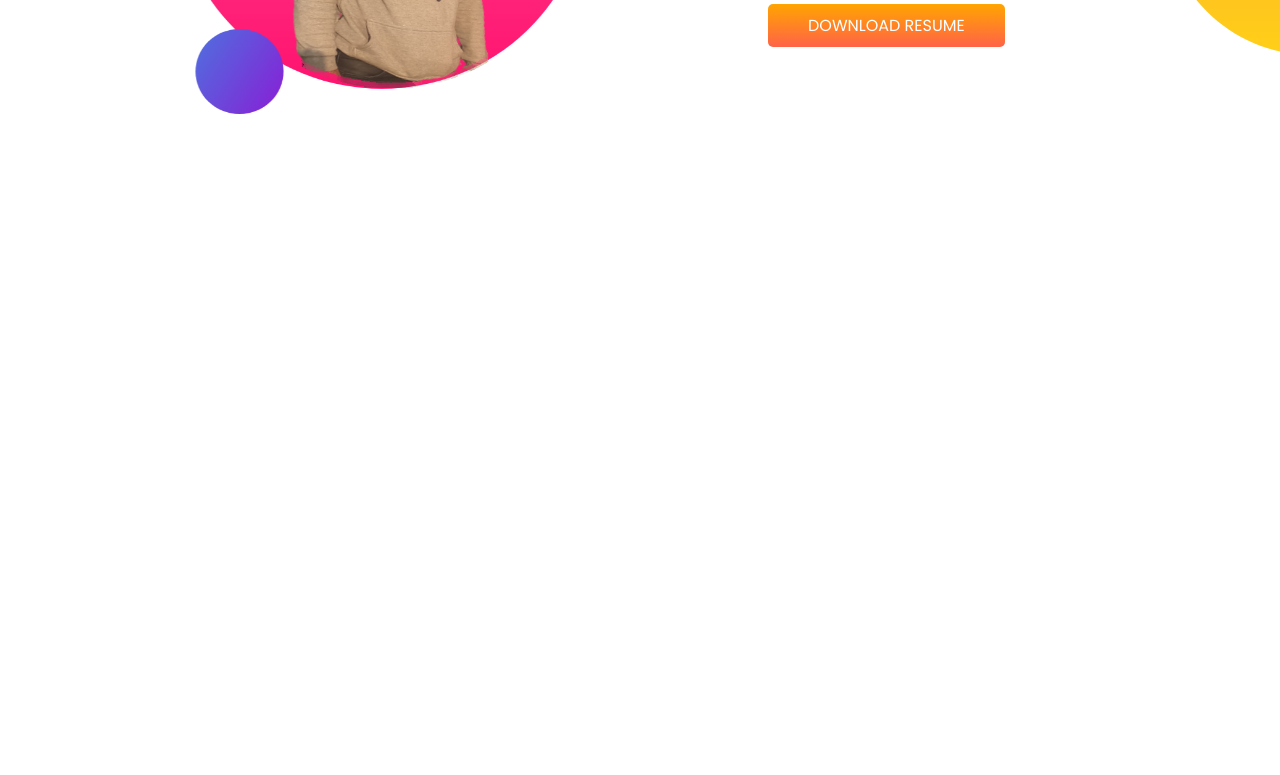
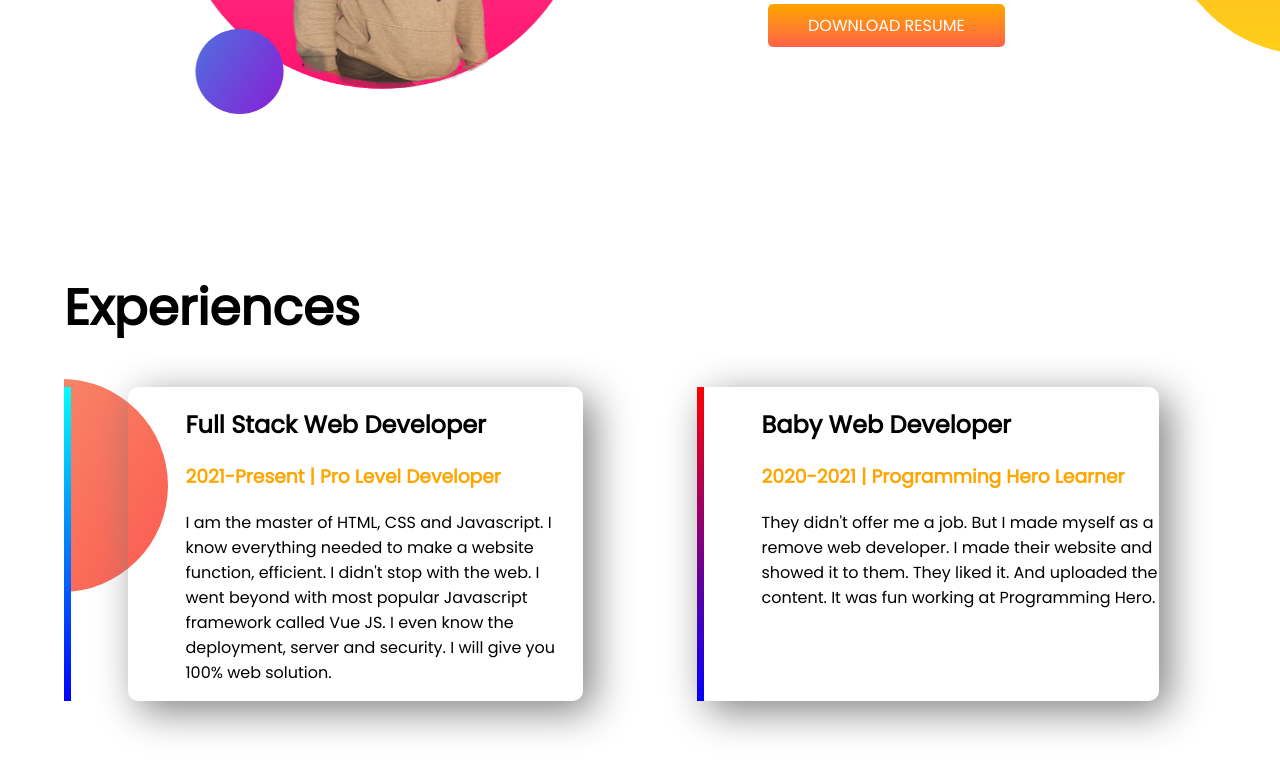
Before and after one commit to Tarik800/devoloper-portfolio, a plain HTML site: page index.html in a window 1280 px wide. Shown: the part 927-1702 px from the top of the page. Before the commit the page ends 1198 px from the top, so only its background shows below. Drawn offline with Linux system fonts and the light colour scheme.

Commit message:
last part

```diff
--- a/index.html
+++ b/index.html
@@ -9,28 +9,29 @@
     <link rel="preconnect" href="https://fonts.gstatic.com" crossorigin>
     <link href="https://fonts.googleapis.com/css2?family=Merriweather:ital,wght@1,700&family=Poppins&display=swap" rel="stylesheet">
     <link rel="stylesheet" href="style.css">
+
 </head>
 <body>
-    <section class="top-banner">
+    <section class="top-banner flexible-container">
         <div class="half-width">
             <h1>Welcome To</h1>
             <h1><span class="orange-color">My Fantasy</span> World</h1>
             <h3>Build Climber and Train Stopper</h3>
-            <p>You might saw me jumping, climbing buildings, and stopping trains. But nobody pays me a dime for that work. That's why I am learning and mastering web development. I will not stop until I become the Web Development Hero.</p>
+            <p class="passage-size">You might saw me jumping, climbing buildings, and stopping trains. But nobody pays me a dime for that work. That's why I am learning and mastering web development. I will not stop until I become the Web Development Hero.</p>
             <a class="link-button" target="blank" href="https://www.linkedin.com/in/tarik-ilslam-3419161b8/">HIRE ME</a>
         </div>
         <div class="half-width">
             <img src="images/Tarik Portfolio 1.png" alt="">
         </div>
     </section>
-    <section class="dream-big">
+    <section class="dream-big flexible-container">
         <div class="half-width">
             <img src="images/Tarik Portfolio 4.png" alt="">
         </div>
         <div class="half-width">
             <h1>Dream Big</h1>
             <h3>Become a web developer</h3>
-            <p>I already learned the basic HTML and CSS. I can build any simple website. I can even teach my grandma how to make simple website. My goal is to build 3 websites and learn advanced topics.
+            <p class="passage-size">I already learned the basic HTML and CSS. I can build any simple website. I can even teach my grandma how to make simple website. My goal is to build 3 websites and learn advanced topics.
             </p>
             <a class="link-button" target="blank" href="https://www.facebook.com/Tarik.iislam800/">DOWNLOAD RESUME</a>
 
@@ -39,6 +40,23 @@
 
     </section>
 
+    <section class="experience-area">
+        <h1>Experiences</h1>
+        <div id="full-stack-experience" class="flexible-container">
+            <div  class="experience-item">
+                <h2>Full Stack Web Developer</h2>
+                <h3 class="orange-color">2021-Present | Pro Level Developer</h3>
+                <p>I am the master of HTML, CSS and Javascript. I know everything needed to make a website function, efficient. I didn't stop with the web. I went beyond with most popular Javascript framework called Vue JS. I even know the deployment, server and security. I will give you 100% web solution.</p>
+            </div>
+            <div id="web-dev-exprience" class="experience-item">
+                <h2>Baby Web Developer</h2>
+                <h3 class="orange-color">2020-2021 | Programming Hero Learner</h3>
+                <p>They didn't offer me a job. But I made myself as a remove web developer. I made their website and showed it to them. They liked it. And uploaded the content. It was fun working at Programming Hero.</p>
+            </div>
+        </div>
+
+    </section>
+
 
 </body>
 </html>
--- a/style.css
+++ b/style.css
@@ -5,17 +5,22 @@ body{
 h1{
     font-size: 50px;
 }
+h2{
+
+}
 .orange-color{
     color: orange;
 }
-section{
+.flexible-container{
     display: flex;
     margin-bottom: 150px;
 }
 .half-width{
     width: 50%;
     padding-left: 10%;
+
 }
+
 .half-width img{
     width: 90%;
 
@@ -38,3 +43,30 @@ section{
     background-repeat: no-repeat;
     background-position:right;
 }
+.experience-area{
+    margin-left: 5%;
+    margin-right: 5%;
+    background-image: url(images/exp-bg.png);
+    background-repeat: no-repeat;
+    background-position: left;
+}
+.experience-item{
+    box-shadow:10px 10px 40px gray;
+    width: 40%;
+    margin-left: 5%;
+    margin-right: 5%;
+    padding-left: 5%;
+
+    border-radius: 10px;
+}
+#web-dev-exprience{
+    border-left: 7px solid;
+    border-image: linear-gradient(red, blue) 27;
+    border-image-slice: 1;
+
+}
+#full-stack-experience{
+    border-left: 7px solid;
+    border-image: linear-gradient(cyan, blue) 27;
+    border-image-slice: 1;
+}
```
